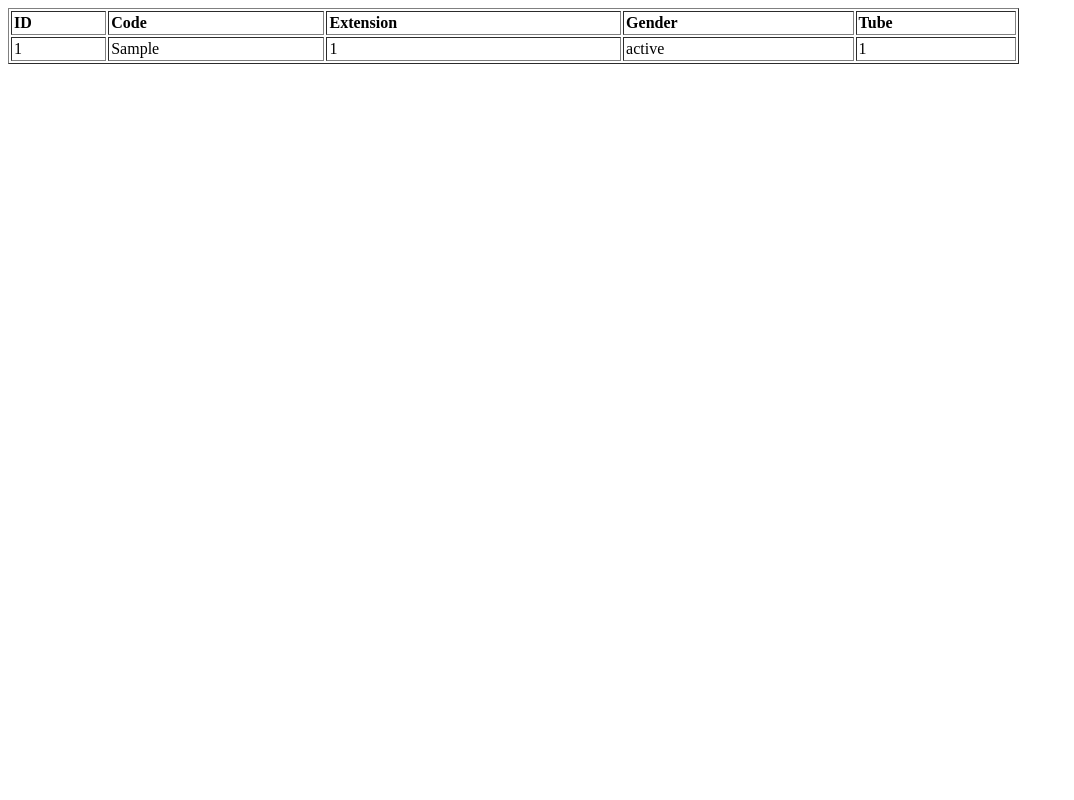
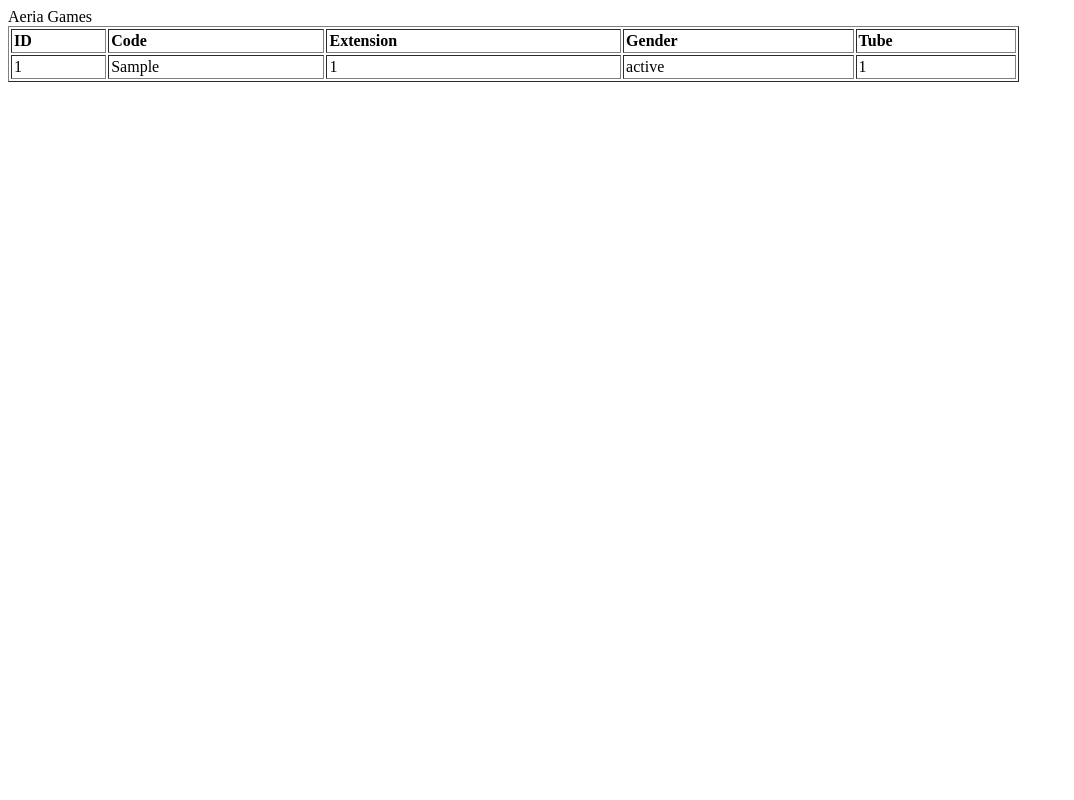
Before and after one commit to cptphpo6/test-for-aeria, a PHP site: page /imm-web/app/www/index.php in a window 1280 px wide. Shown: the whole page, without its empty margins (0-1074 px from the left). Run offline with PHP 8.4, Linux system fonts and the light colour scheme; tables that the repository leaves empty or names only in its code hold one stand-in row (values such as "Sample post").

Commit message:
update for Test1

```diff
--- a/imm-web/app/www/index.php
+++ b/imm-web/app/www/index.php
@@ -1,4 +1,5 @@
 <?php
+echo "Aeria Games";
 $destLink = mysql_connect('immdevdb.ciguidpxtyhi.eu-west-1.rds.amazonaws.com', 'AeriaDBUser', 'B3r1!n(0g4me$');
 if (!$destLink) {
 	die('Not connected : ' . mysql_error());
```
